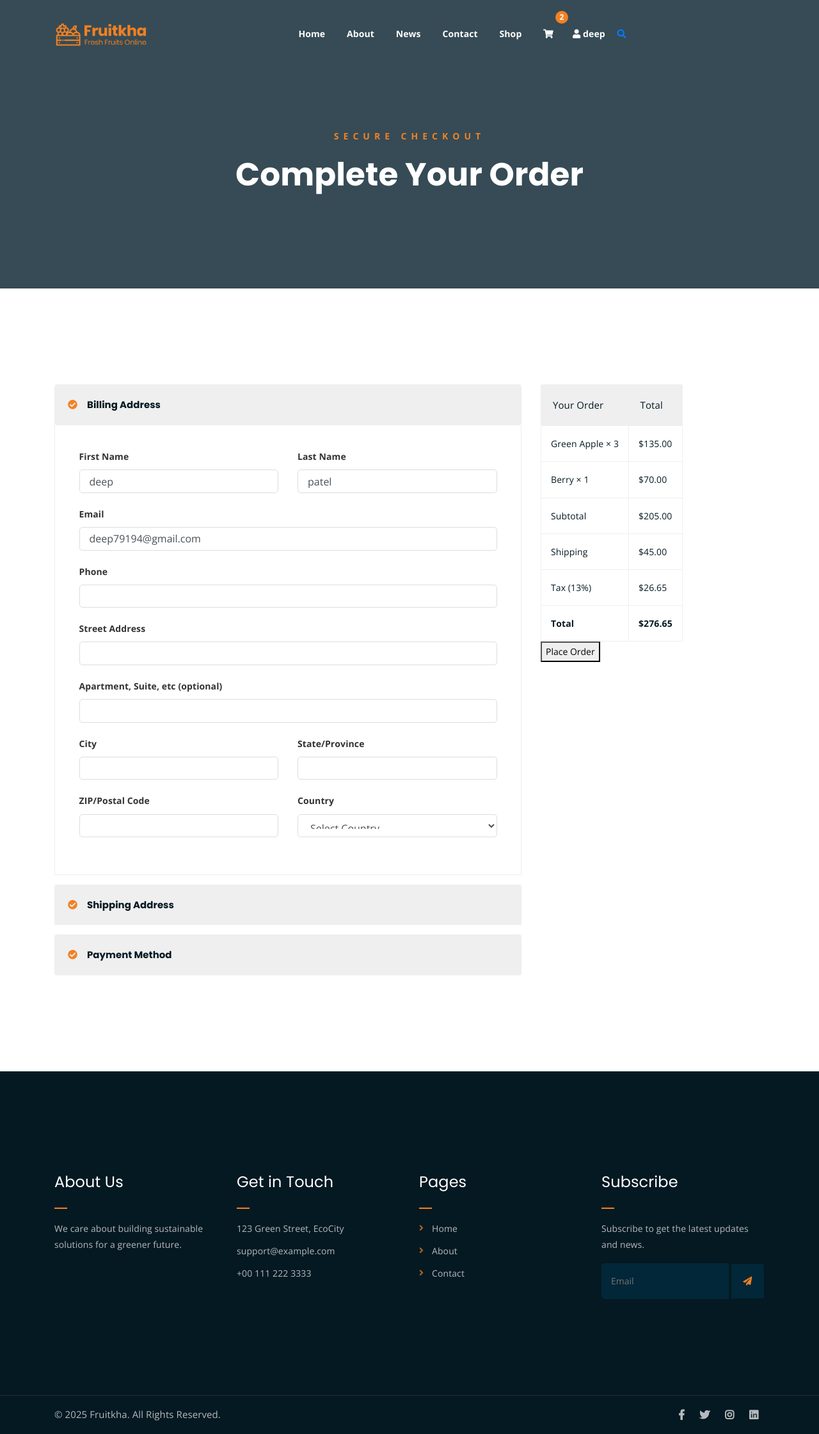
After one commit to Deep79194/IADSProject, a Django app: page /checkout/ in a window 1280 px wide. The commit adds this page. Shown: the whole page at 64% size. Run offline with Django 5.2, Linux system fonts and the light colour scheme; a user stored in the database is signed in; data comes from the database, SQL or seed files in the repository; both versions use the stored data as it was after the commit; some libraries are stand-ins or nearby versions.

Commit message:
till checkout functionality with database

```diff
--- a/app1/static/templates/cart.html
+++ b/app1/static/templates/cart.html
@@ -109,7 +109,7 @@
                     </table>
                     <div class="cart-buttons">
                         <a href="{% url 'shop' %}" class="boxed-btn">Continue Shopping</a>
-                        <a href="#" class="boxed-btn black">Check Out</a>
+                        <a href="{% url 'checkout' %}" class="boxed-btn black">Check Out</a>
                     </div>
                 </div>
 
--- /dev/null
+++ b/app1/static/templates/checkout.html
@@ -0,0 +1,309 @@
+{% extends 'base.html' %}
+{% load static %}
+
+{% block title %}Checkout{% endblock %}
+
+{% block content %}
+<!-- breadcrumb-section -->
+<div class="breadcrumb-section breadcrumb-bg">
+    <div class="container">
+        <div class="row">
+            <div class="col-lg-8 offset-lg-2 text-center">
+                <div class="breadcrumb-text">
+                    <p>Secure Checkout</p>
+                    <h1>Complete Your Order</h1>
+                </div>
+            </div>
+        </div>
+    </div>
+</div>
+<!-- end breadcrumb section -->
+
+<!-- check out section -->
+<div class="checkout-section mt-150 mb-150">
+    <div class="container">
+        {% if messages %}
+        <div class="row">
+            <div class="col-lg-12">
+                {% for message in messages %}
+                <div class="alert alert-{{ message.tags }}">
+                    {{ message }}
+                </div>
+                {% endfor %}
+            </div>
+        </div>
+        {% endif %}
+
+        <form method="post" action="{% url 'checkout' %}">
+            {% csrf_token %}
+            <div class="row">
+                <div class="col-lg-8">
+                    <div class="checkout-accordion-wrap">
+                        <div class="accordion" id="accordionExample">
+                            <!-- Billing Address -->
+                            <div class="card single-accordion">
+                                <div class="card-header" id="headingOne">
+                                    <h5 class="mb-0">
+                                        <button class="btn btn-link" type="button" data-toggle="collapse" data-target="#collapseOne" aria-expanded="true" aria-controls="collapseOne">
+                                            Billing Address
+                                        </button>
+                                    </h5>
+                                </div>
+
+                                <div id="collapseOne" class="collapse show" aria-labelledby="headingOne" data-parent="#accordionExample">
+                                    <div class="card-body">
+                                        <div class="billing-address-form">
+                                            <div class="row">
+                                                <div class="col-md-6 form-group">
+                                                    <label>First Name</label>
+                                                    <input type="text" class="form-control" name="billing_first_name" value="{{ user.first_name }}" required>
+                                                </div>
+                                                <div class="col-md-6 form-group">
+                                                    <label>Last Name</label>
+                                                    <input type="text" class="form-control" name="billing_last_name" value="{{ user.last_name }}" required>
+                                                </div>
+                                            </div>
+                                            <div class="form-group">
+                                                <label>Email</label>
+                                                <input type="email" class="form-control" name="billing_email" value="{{ user.email }}" required>
+                                            </div>
+                                            <div class="form-group">
+                                                <label>Phone</label>
+                                                <input type="tel" class="form-control" name="billing_phone" required>
+                                            </div>
+                                            <div class="form-group">
+                                                <label>Street Address</label>
+                                                <input type="text" class="form-control" name="billing_street_address" required>
+                                            </div>
+                                            <div class="form-group">
+                                                <label>Apartment, Suite, etc (optional)</label>
+                                                <input type="text" class="form-control" name="billing_apartment_address">
+                                            </div>
+                                            <div class="row">
+                                                <div class="col-md-6 form-group">
+                                                    <label>City</label>
+                                                    <input type="text" class="form-control" name="billing_city" required>
+                                                </div>
+                                                <div class="col-md-6 form-group">
+                                                    <label>State/Province</label>
+                                                    <input type="text" class="form-control" name="billing_state" required>
+                                                </div>
+                                            </div>
+                                            <div class="row">
+                                                <div class="col-md-6 form-group">
+                                                    <label>ZIP/Postal Code</label>
+                                                    <input type="text" class="form-control" name="billing_zip" required>
+                                                </div>
+                                                <div class="col-md-6 form-group">
+                                                    <label>Country</label>
+                                                    <select class="form-control" name="billing_country" required>
+                                                        <option value="">Select Country</option>
+                                                        <option value="US">United States</option>
+                                                        <option value="CA">Canada</option>
+                                                        <!-- Add more countries as needed -->
+                                                    </select>
+                                                </div>
+                                            </div>
+                                        </div>
+                                    </div>
+                                </div>
+                            </div>
+
+                            <!-- Shipping Address -->
+                            <div class="card single-accordion">
+                                <div class="card-header" id="headingTwo">
+                                    <h5 class="mb-0">
+                                        <button class="btn btn-link collapsed" type="button" data-toggle="collapse" data-target="#collapseTwo" aria-expanded="false" aria-controls="collapseTwo">
+                                            Shipping Address
+                                        </button>
+                                    </h5>
+                                </div>
+                                <div id="collapseTwo" class="collapse" aria-labelledby="headingTwo" data-parent="#accordionExample">
+                                    <div class="card-body">
+                                        <div class="shipping-address-form">
+                                            <div class="form-check mb-3">
+                                                <input class="form-check-input" type="checkbox" id="sameAsBilling">
+                                                <label class="form-check-label" for="sameAsBilling">
+                                                    Same as billing address
+                                                </label>
+                                            </div>
+                                            <div id="shippingFields">
+                                                <div class="row">
+                                                    <div class="col-md-6 form-group">
+                                                        <label>First Name</label>
+                                                        <input type="text" class="form-control" name="shipping_first_name">
+                                                    </div>
+                                                    <div class="col-md-6 form-group">
+                                                        <label>Last Name</label>
+                                                        <input type="text" class="form-control" name="shipping_last_name">
+                                                    </div>
+                                                </div>
+                                                <div class="form-group">
+                                                    <label>Phone</label>
+                                                    <input type="tel" class="form-control" name="shipping_phone">
+                                                </div>
+                                                <div class="form-group">
+                                                    <label>Street Address</label>
+                                                    <input type="text" class="form-control" name="shipping_street_address">
+                                                </div>
+                                                <div class="form-group">
+                                                    <label>Apartment, Suite, etc (optional)</label>
+                                                    <input type="text" class="form-control" name="shipping_apartment_address">
+                                                </div>
+                                                <div class="row">
+                                                    <div class="col-md-6 form-group">
+                                                        <label>City</label>
+                                                        <input type="text" class="form-control" name="shipping_city">
+                                                    </div>
+                                                    <div class="col-md-6 form-group">
+                                                        <label>State/Province</label>
+                                                        <input type="text" class="form-control" name="shipping_state">
+                                                    </div>
+                                                </div>
+                                                <div class="row">
+                                                    <div class="col-md-6 form-group">
+                                                        <label>ZIP/Postal Code</label>
+                                                        <input type="text" class="form-control" name="shipping_zip">
+                                                    </div>
+                                                    <div class="col-md-6 form-group">
+                                                        <label>Country</label>
+                                                        <select class="form-control" name="shipping_country">
+                                                            <option value="">Select Country</option>
+                                                            <option value="US">United States</option>
+                                                            <option value="CA">Canada</option>
+                                                        </select>
+                                                    </div>
+                                                </div>
+                                                <div class="form-group">
+                                                    <label>Shipping Notes</label>
+                                                    <textarea class="form-control" name="shipping_notes" rows="3"></textarea>
+                                                </div>
+                                            </div>
+                                        </div>
+                                    </div>
+                                </div>
+                            </div>
+
+                            <!-- Payment Method -->
+                            <div class="card single-accordion">
+                                <div class="card-header" id="headingThree">
+                                    <h5 class="mb-0">
+                                        <button class="btn btn-link collapsed" type="button" data-toggle="collapse" data-target="#collapseThree" aria-expanded="false" aria-controls="collapseThree">
+                                            Payment Method
+                                        </button>
+                                    </h5>
+                                </div>
+                                <div id="collapseThree" class="collapse" aria-labelledby="headingThree" data-parent="#accordionExample">
+                                    <div class="card-body">
+                                        <div class="payment-method">
+                                            <div class="form-check">
+                                                <input class="form-check-input" type="radio" name="payment_method" id="creditCard" value="credit_card" checked>
+                                                <label class="form-check-label" for="creditCard">
+                                                    Credit Card
+                                                </label>
+                                            </div>
+                                            <div class="form-check">
+                                                <input class="form-check-input" type="radio" name="payment_method" id="paypal" value="paypal">
+                                                <label class="form-check-label" for="paypal">
+                                                    PayPal
+                                                </label>
+                                            </div>
+                                            <div class="form-check">
+                                                <input class="form-check-input" type="radio" name="payment_method" id="cashOnDelivery" value="cash_on_delivery">
+                                                <label class="form-check-label" for="cashOnDelivery">
+                                                    Cash on Delivery
+                                                </label>
+                                            </div>
+                                        </div>
+                                    </div>
+                                </div>
+                            </div>
+                        </div>
+                    </div>
+                </div>
+
+                <div class="col-lg-4">
+                    <div class="order-details-wrap">
+                        <table class="order-details">
+                            <thead>
+                                <tr>
+                                    <th>Your Order</th>
+                                    <th>Total</th>
+                                </tr>
+                            </thead>
+                            <tbody class="order-details-body">
+                                {% for item in cart.items.all %}
+                                <tr>
+                                    <td>{{ item.product.name }} × {{ item.quantity }}</td>
+                                    <td>${{ item.total_price|floatformat:2 }}</td>
+                                </tr>
+                                {% endfor %}
+                            </tbody>
+                            <tbody class="checkout-details">
+                                <tr>
+                                    <td>Subtotal</td>
+                                    <td>${{ cart.total_price|floatformat:2 }}</td>
+                                </tr>
+                                <tr>
+                                    <td>Shipping</td>
+                                    <td>
+                                        {% if cart.items.count > 0 %}
+                                            $45.00
+                                        {% else %}
+                                            $0.00
+                                        {% endif %}
+                                    </td>
+                                </tr>
+                                <tr>
+                                    <td>Tax (13%)</td>
+
+                                    <td>${{ tax|floatformat:2 }}</td>
+
+                                </tr>
+                                <tr class="total">
+                                    <td><strong>Total</strong></td>
+                                    <td>
+                                        {% if cart.items.count > 0 %}
+                                            <strong>${{ total|floatformat:2 }}</strong>
+                                        {% else %}
+                                            <strong>$0.00</strong>
+                                        {% endif %}
+                                    </td>
+                                </tr>
+                            </tbody>
+                        </table>
+                        <button type="submit" class="boxed-btn">Place Order</button>
+                    </div>
+                </div>
+            </div>
+        </form>
+    </div>
+</div>
+<!-- end check out section -->
+{% endblock %}
+
+{% block extra_js %}
+<script>
+$(document).ready(function() {
+    // Same as billing address checkbox functionality
+    $('#sameAsBilling').change(function() {
+        if(this.checked) {
+            $('#shippingFields').hide();
+            // You could also auto-fill the shipping fields here if needed
+        } else {
+            $('#shippingFields').show();
+        }
+    });
+
+    // Form validation before submission
+    $('form').submit(function(e) {
+        // Add any additional validation logic here
+        if ($('#sameAsBilling').is(':checked')) {
+            // Clear shipping fields if same as billing
+            $('#shippingFields input, #shippingFields select, #shippingFields textarea').val('');
+        }
+        return true;
+    });
+});
+</script>
+{% endblock %}
--- a/app1/urls.py
+++ b/app1/urls.py
@@ -22,4 +22,8 @@ urlpatterns = [
     path('update-cart/<int:item_id>/', views.update_cart, name='update_cart'),
     path('remove-from-cart/<int:item_id>/', views.remove_from_cart, name='remove_from_cart'),
 
+    #checkout functionality
+    path('checkout/', views.checkout_view, name='checkout'),
+    # path('order-confirmation/<int:order_id>/', views.order_confirmation_view, name='order_confirmation'),
+
 ]
--- a/app1/views.py
+++ b/app1/views.py
@@ -1,3 +1,5 @@
+from decimal import Decimal
+
 from django.shortcuts import render, redirect, get_object_or_404
 from django.contrib.auth import login, logout, authenticate
 from django.contrib import messages
@@ -5,7 +7,7 @@ from django.contrib.auth.decorators import login_required
 from django.urls import reverse_lazy
 
 from .forms import SimpleSignupForm, UserLoginForm ,UserUpdateForm # We'll create this next
-from .models import ContactSubmission,Product,User, Cart, CartItem
+from .models import ContactSubmission,Product,User, Cart, CartItem, BillingAddress, ShippingAddress, Order
 from django.shortcuts import render, get_object_or_404
 from django.contrib.auth.views import PasswordChangeView
 
@@ -228,3 +230,25 @@ def remove_from_cart(request, item_id):
     cart_item = get_object_or_404(CartItem, id=item_id, cart__user=request.user)
     cart_item.delete()
     return redirect('cart')
+
+
+
+@login_required
+def checkout_view(request):
+    print("Checkout view accessed!")  # This will show in your console
+
+    cart = request.user.cart
+    subtotal = cart.total_price
+    tax = subtotal * Decimal('0.13')  # 13% tax
+    shipping = Decimal('45.00') if cart.items.count() > 0 else Decimal('0.00')
+    total = subtotal + tax + shipping
+
+    context = {
+        'cart': cart,
+        'subtotal': subtotal,
+        'tax': tax,
+        'shipping': shipping,
+        'total': total,
+    }
+
+    return render(request, 'checkout.html',context)
--- a/mysite/settings.py
+++ b/mysite/settings.py
@@ -179,6 +179,9 @@ TEMPLATES = [
                 'django.contrib.messages.context_processors.messages',
                 'app1.context_processors.cart_count',
             ],
+            'libraries': {
+                            'cart_extras': 'app1.templatetags.cart_extras',
+                        }
         },
     },
 ]
```
Also changed, not shown: app1/admin.py (+6 -1 lines), app1/models.py (+67 -0 lines), app1/templatetags/cart_extras.py (added, +11 -0 lines), app1/migrations/0005_billingaddress_shippingaddress_order.py (added), db.sqlite3.
